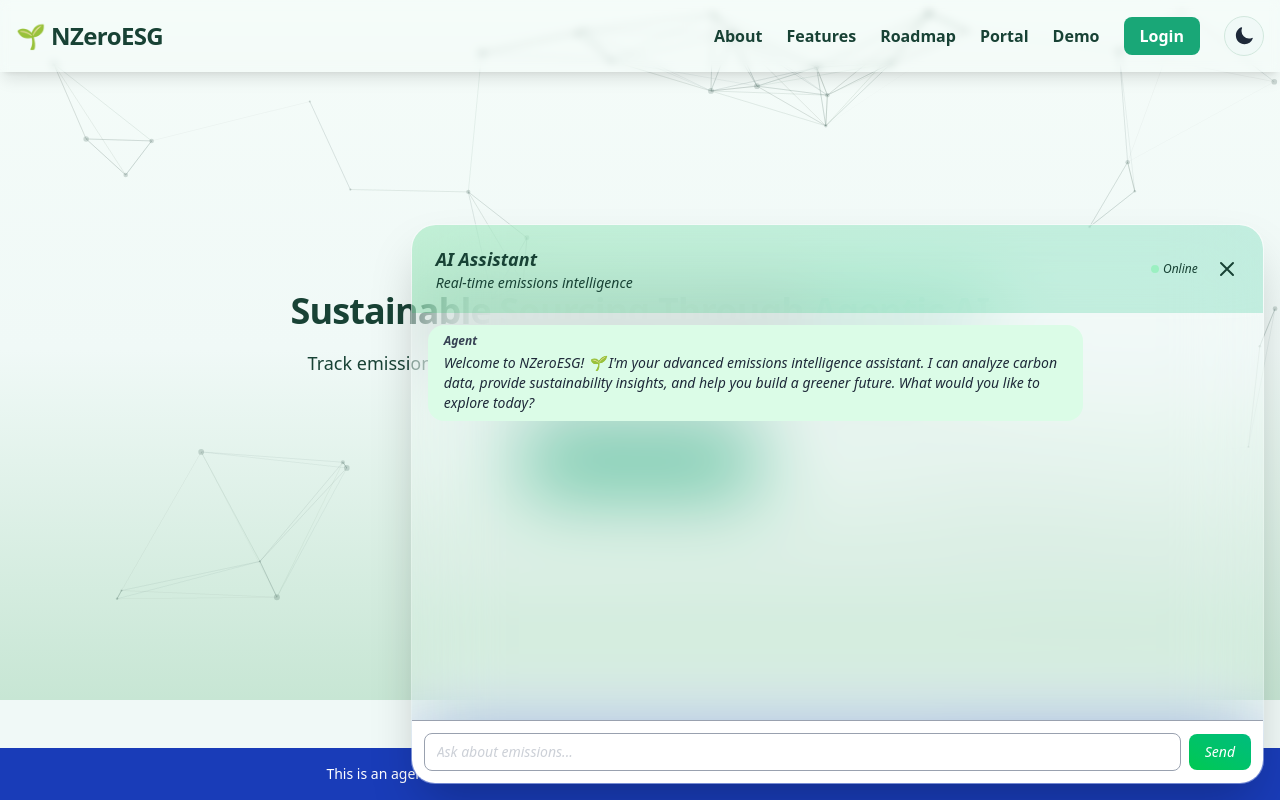
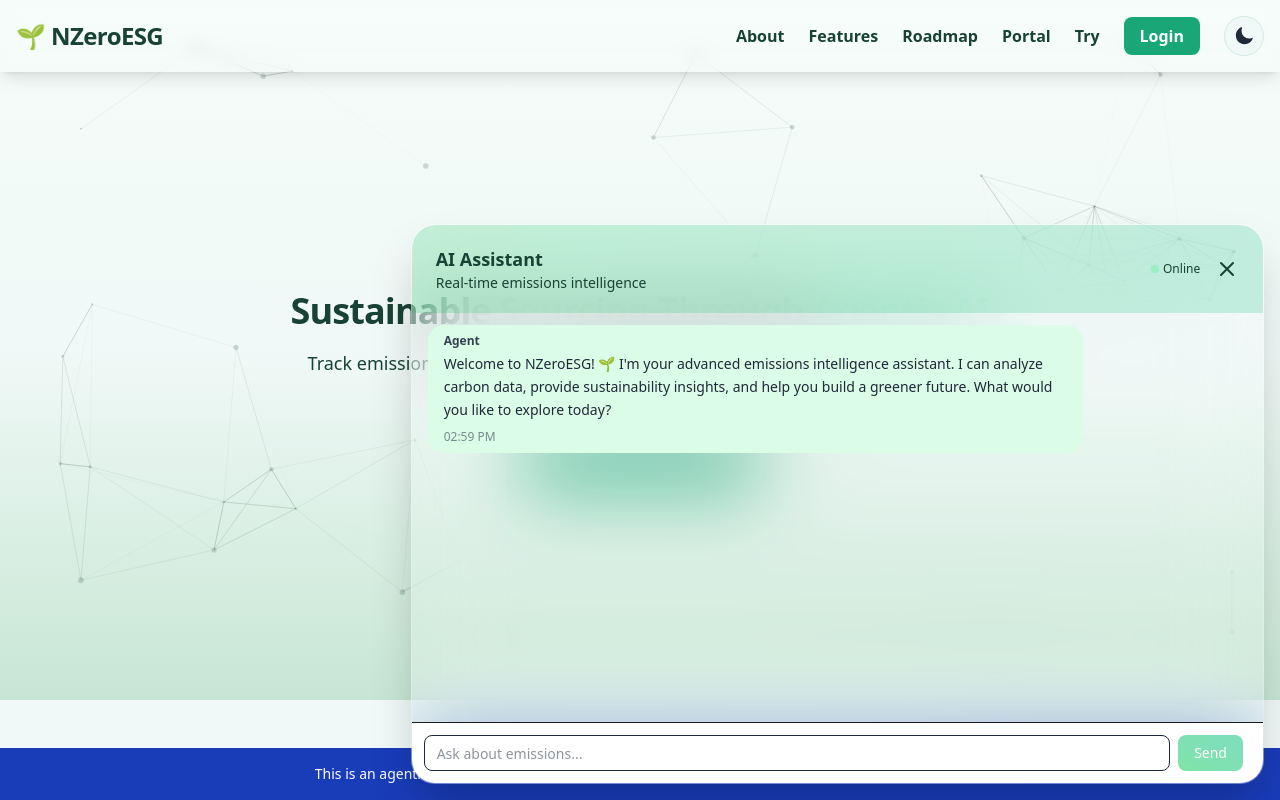
Before and after one commit to davidpal3c/NZeroESG_Scope3, a Next.js app in the folder nzeroesg-client/: page / in a window 1280 px wide. Both pictures are taken after a click on the button 1235 px from the left and 752 px from the top of the page. Shown: the top 800 px of the page. Built offline with nearby package versions, Linux system fonts and the light colour scheme.

Commit message:
enhanced chatInterface (embeddable but controllable), chatInput updates

```diff
--- /dev/null
+++ b/nzeroesg-client/app/components/chat_ui/ChatInput.tsx
@@ -0,0 +1,78 @@
+// TODO: add validation for input
+
+import { useRef, useState, useEffect } from 'react';
+
+
+interface ChatInputProps {
+    sendMessage: (message: string) => void;
+    disabled?: boolean;
+}
+
+export default function ChatInput({ sendMessage, disabled }: ChatInputProps) {
+    const textAreaRef = useRef<HTMLTextAreaElement>(null);
+    const [input, setInput] = useState<string>('');
+
+    const handleSend = () => {
+        if (input.trim() && !disabled) {
+            sendMessage(input);
+            setInput('');
+
+            // TODO: add scroll to bottom of chat
+
+            setTimeout(() => {
+                if (textAreaRef.current) {
+                    textAreaRef.current.style.height = 'auto';
+                    textAreaRef.current.focus();
+                }
+            }, 0);
+        }
+    }
+
+    const handleKeyDown = (e: React.KeyboardEvent<HTMLTextAreaElement>) => {
+        if (e.key === 'Enter' && !e.shiftKey) {
+            e.preventDefault();
+            handleSend();
+
+            setTimeout(() => {
+                textAreaRef.current?.focus();
+            }, 0);
+        }
+    }
+
+    // recalculate height of textarea when input changes
+    useEffect(() => {
+        if (textAreaRef.current) {
+            textAreaRef.current.style.height = 'auto';
+            textAreaRef.current.style.height = `${textAreaRef.current.scrollHeight}px`;
+        }
+    }, [input]);
+
+
+    return(
+        <div className="p-3 border-t bg-white flex items-center gap-2">
+            <textarea
+                ref={textAreaRef}
+                value={input}
+                onChange={(e) => setInput(e.target.value)}
+                onKeyDown={handleKeyDown}
+                placeholder="Ask about emissions..."
+                disabled={disabled}
+                rows={1}
+                // className="flex-1 px-3 py-2 text-sm border rounded-lg focus:outline-none focus:ring-2 focus:ring-green-500"
+                className="flex-1 px-3 py-2 text-sm text-slate-800 border rounded-lg focus:outline-none focus:ring-2 focus:ring-green-500 resize-none overflow-hidden max-h-32"
+            />
+            <button
+                onClick={handleSend}
+                disabled={!input.trim() || disabled}        // Disable button if input is empty or disabled prop is true
+                // className="px-4 py-2 text-sm bg-gradient-to-tr from-green-500 to-emerald-500 text-white rounded-lg hover:bg-green-800 transition"
+                className="px-4 py-2 text-sm bg-gradient-to-tr from-green-500 to-emerald-500 text-white rounded-lg hover:bg-green-800 transition disabled:opacity-50 disabled:cursor-not-allowed"
+            >
+                Send
+            </button>
+            <div>
+                <span></span>
+                <span></span>
+            </div>
+        </div>
+    );
+}
--- a/nzeroesg-client/app/components/chat_ui/ChatInterface.tsx
+++ b/nzeroesg-client/app/components/chat_ui/ChatInterface.tsx
@@ -1,36 +1,43 @@
-import { useState, useRef } from 'react';
+import { useState, useRef, useEffect } from 'react';
 import axios from 'axios';
 import EnergySavingsLeafIcon from '@mui/icons-material/EnergySavingsLeaf';
+import { timeStamp } from 'console';
 // import { Message } from "@/app/types/chat"
-
+import ChatInput from './ChatInput';
 
 interface Message {
     role: "user" | "agent";
     content: string;
-    // timestamp: Date
+    timestamp: Date
+}
+
+interface ChatInterfaceProps {
+    initialOpen?: boolean;
+    onOpenChange?: (isOpen: boolean) => void;
 }
 
 // export default function ChatBox({ apiUrl }: { apiUrl: string })
-export default function ChatInterface() {
+export default function ChatInterface({ initialOpen = false, onOpenChange }: ChatInterfaceProps) {
     const [messages, setMessages ] = useState<Message[]>([
         {
             role: "agent" as const,
-            content: "Welcome to NZeroESG! 🌱 I'm your advanced emissions intelligence assistant. I can analyze carbon data, provide sustainability insights, and help you build a greener future. What would you like to explore today?"
+            content: "Welcome to NZeroESG! 🌱 I'm your advanced emissions intelligence assistant. I can analyze carbon data, provide sustainability insights, and help you build a greener future. What would you like to explore today?",
+            timestamp: new Date()
         }
     ]);
-    const [input, setInput] = useState("");
-    const [ chatOpen, setChatOpen ] = useState(false);
+    const [isLoading, setIsLoading] = useState(false);
+    const [isOpen, setIsOpen] = useState(false);
     const chatRef = useRef<HTMLDivElement>(null);
 
-    const sendMessage = async () => {
-        const newMessages = [...messages, { role: 'user' as const, content: input }];
+    const handleSendMessage = async (message: string) => {
+        const newMessages = [...messages, { role: 'user' as const, content: message, timestamp: new Date() }];
         setMessages(newMessages);
-        setInput('');
+        setIsLoading(true);
 
         try {
             const response = await axios.post(
                 `${process.env.NEXT_PUBLIC_BACKEND_URL}/chat`,
-                    { input },
+                    { message },
                     {
                         headers: {
                             'Content-Type': 'application/json',
@@ -45,21 +52,28 @@
 
 
             console.log('Response from server:', data);
-            setMessages([...newMessages, { role: 'agent' as const, content: data.reply.output }])
+            setMessages([...newMessages, { role: 'agent' as const, content: data.reply.output, timestamp: new Date() }]);
         } catch (error) {
             console.error('Error sending message:', error);
-            setMessages([...newMessages, { role: 'agent' as const, content: 'Failed to send message.' }]);
+            setMessages([...newMessages, { role: 'agent' as const, content: 'Server Error: Failed to send message.', timestamp: new Date() }]);
             throw new Error('Failed to send message. ChatBox.tsx');
+        } finally {
+            setIsLoading(false);
         }
     }
 
-    const toggleChat = () => {
-        setChatOpen(!chatOpen);
+    const handleToggleChat = (newState: boolean) => {
+        setIsOpen(newState);
+        onOpenChange?.(newState);
     };
+
+    useEffect(() => {
+        setIsOpen(initialOpen)
+    }, [initialOpen])
 
     return (
     <div>
-      {chatOpen ? (
+      {isOpen ? (
         <div
             ref={chatRef}
             className="fixed bottom-4 right-4 w-8/12 max-w-full h-[35rem] bg-white/10 backdrop-blur-2xl rounded-3xl shadow-2xl border border-white/20 flex flex-col  overflow-hidden z-50 animate-fade-in">
@@ -75,7 +89,7 @@
                             <span className="text-primary text-xs">Online</span>
                         </div>
                         <div className='flex justify-end'>
-                    <button onClick={toggleChat} className="text-primary hover:text-green-500 transition-colors cursor-pointer">
+                            <button onClick={() => handleToggleChat(false)} className="text-primary hover:text-green-500 transition-colors cursor-pointer">
                                 <svg xmlns="http://www.w3.org/2000/svg" className="h-6 w-6" fill="none" viewBox="0 0 24 24" stroke="currentColor">
                                     <path strokeLinecap="round" strokeLinejoin="round" strokeWidth={2} d="M6 18L18 6M6 6l12 12" />
                                 </svg>
@@ -101,39 +115,25 @@
                         <strong className="block text-gray-700 text-xs mb-1">
                             {msg.role === 'user' ? 'You' : 'Agent'}
                         </strong>
-                    <p className="text-gray-800 whitespace-pre-wrap">{msg.content}</p>
+                        <div className="text-gray-800 leading-relaxed whitespace-pre-wrap">{msg.content}</div>
 
-                    {/* <div className="text-xs opacity-60 mt-2 border border-red-600">
+                        <div className="text-xs text-slate-700 opacity-60 mt-2">
                             {msg.timestamp.toLocaleTimeString([], {
                             hour: "2-digit",
                             minute: "2-digit",
                             })}
-                    </div> */}
+                        </div>
                     </div>
                 </div>
                 ))}
             </div>
 
-          <div className="p-3 border-t bg-white flex items-center gap-2">
-            <input
-              type="text"
-              value={input}
-              onChange={(e) => setInput(e.target.value)}
-              onKeyDown={(e) => e.key === 'Enter' && sendMessage()}
-              placeholder="Ask about emissions..."
-              className="flex-1 px-3 py-2 text-sm border rounded-lg focus:outline-none focus:ring-2 focus:ring-green-500"
-            />
-            <button
-              onClick={sendMessage}
-              className="px-4 py-2 text-sm bg-gradient-to-tr from-green-500 to-emerald-500 text-white rounded-lg hover:bg-green-800 transition"
-            >
-              Send
-            </button>
-          </div>
+            <ChatInput sendMessage={handleSendMessage} disabled={isLoading} />
+
         </div>
       ) : (
         <button
-          onClick={toggleChat}
+          onClick={() => handleToggleChat(true)}
           className="group fixed bottom-4 right-4 z-50 p-4 bg-accent text-white rounded-full shadow-lg border border-green-700 hover:bg-tertiary transition"
         >
           <EnergySavingsLeafIcon className="text-white text-2xl group-hover:scale-110 transition-transform" />
--- a/nzeroesg-client/app/components/page_components/HomePage.tsx
+++ b/nzeroesg-client/app/components/page_components/HomePage.tsx
@@ -1,6 +1,6 @@
 "use client"
 import Link from "next/link";
-import { useRef } from "react";
+import { useRef, useState } from "react";
 import ThemeToggle from "@/app/components/ThemeToggle";
 import HeroSection from "@/app/components/page_components/HeroSection";
 import AboutSection from "@/app/components/page_components/AboutSection";
@@ -13,6 +13,7 @@
 
 export default function HomePage() {
   const chatRef = useRef<HTMLDivElement>(null);
+  const [isChatOpen, setIsChatOpen] = useState(false);
 
   const router = useRouter();
 
@@ -40,19 +41,21 @@
           "name": "Portal",
           "link": "/dashboard",
           "type": "route"
-      },
-      {
-          "name": "Demo",
-          "link": "#demo",
-          "type": "route"
       }
   ]
 
+  const handleOpenChat = () => {
+    setIsChatOpen(true);
+
+    setTimeout(() => {
+      scrollToChat();
+    }, 50);
+  }
 
   return (
     <>
       {/* NAVBAR */}
-      <header className="fixed top-0 left-0 right-0 z-50 bg-transparent backdrop-blur-xs shadow-lg dark:shadow-xl dark:shadow-indigo-600 transition-colors">
+      <header className="fixed top-0 left-0 right-0 z-50 bg-transparent backdrop-blur-sm shadow-lg dark:shadow-xl dark:shadow-indigo-600 transition-colors">
         <nav className="max-w-7xl mx-auto px-4 py-4 flex justify-between items-center">
           <a href="#" className="text-2xl font-bold text-primary tracking-tight">🌱 NZeroESG</a>
           <div className="flex flex-row justify-center items-center space-x-6 text-sm font-medium">
@@ -72,6 +75,12 @@
                     )}
                 </div>
             ))}
+            <button
+              onClick={handleOpenChat}
+              className="hover:text-secondary text-primary text-[1rem] font-semibold cursor-pointer"
+            >
+              Try
+            </button>
             <Link href="/login" className="bg-accent text-white px-4 py-2 rounded-lg hover:bg-secondary text-[1rem] font-semibold">Login</Link>
             <ThemeToggle />
           </div>
@@ -239,21 +248,9 @@
           </div>
         </div>
       </main> */}
-
-      {/* CHAT PREVIEW SECTION */}
-
-      <section id="demo" ref={chatRef} className="py-20 bg-white dark:bg-gray-900 text-center">
-        <div className="max-w-3xl mx-auto px-6">
-          <h3 className="text-2xl font-bold mb-4 text-green-700">Try It Out</h3>
-          <p className="text-gray-500 dark:text-gray-300 mb-6">
-            This is an early-stage prototype. Expect active development and new tools soon!
-          </p>
-          <div className="text-gray-400 italic border border-dashed p-12 rounded-lg dark:border-gray-700">
-            [ Embeddable Chatbot Interface Coming Here Soon ]
-            <ChatInterface />
-          </div>
-        </div>
-      </section>
+      <div>
+        <ChatInterface initialOpen={isChatOpen} onOpenChange={setIsChatOpen} />
+      </div>
 
       {/* FOOTER */}
       <footer className="bg-gray-100 dark:bg-gray-800 py-6 text-center text-sm text-gray-500 dark:text-gray-400">
@@ -262,93 +259,3 @@
     </>
   );
 }
-
-//   return (
-//     <div className="min-h-screen transition-colors bg-white text-gray-800 dark:bg-gray-900 dark:text-gray-100">
-//       {/* Navbar */}
-//        <nav className="bg-card border-b border-border p-4 flex justify-between items-center transition-colors">
-//         <h1 className="text-xl font-bold text-primary">🌱 NZeroESG</h1>
-//         <div className="space-x-4 flex items-center">
-//           <Link href="#about">
-//             <span className="text-primary dark:text-[var(--accent)] hover:text-foreground cursor-pointer transition-colors">
-//               About
-//             </span>
-//           </Link>
-//           <Link href="/login">
-//             <button className="bg-green-600 hover:bg-green-700 text-white px-4 py-2 rounded-xl transition-colors">
-//               Login
-//             </button>
-//           </Link>
-//           <ThemeToggle />
-//         </div>
-//       </nav>
-
-
-//       {/* Hero Section */}
-//       <section className="text-center py-20 px-6 bg-white dark:bg-gray-900 text-gray-700 dark:text-gray-200">
-//         <h2 className="text-4xl font-bold text-gray-800 mb-4">
-//           Empower Your Procurement with <span className="text-green-700">AI-Driven Sustainability</span>
-//         </h2>
-//         <p className="max-w-xl mx-auto text-gray-600 text-lg mb-8">
-//           NZeroESG helps you track and reduce carbon emissions across suppliers and shipments —
-//           interactively and intelligently. Make procurement decisions that are both eco-conscious and cost-effective.
-//         </p>
-//         <button
-//           onClick={scrollToChat}
-//           className="bg-green-700 text-white px-6 py-3 rounded-xl hover:bg-green-800"
-//         >
-//           Try our Agentic Ai Chatbot
-//         </button>
-//       </section>
-
-
-//       {/* Content area */}
-      // <main className="container mx-auto px-4 py-8">
-      //   <div className="bg-card border border-border rounded-lg shadow-lg p-6 mb-6 transition-colors">
-      //     <h2 className="text-2xl font-bold text-card-foreground mb-4">
-      //       Welcome to NZeroESG
-      //     </h2>
-      //     <p className="text-muted-foreground mb-4">
-      //       This is a test paragraph to see if the dark mode is working properly.
-      //       The background should change when you toggle between light and dark modes.
-      //     </p>
-      //     <div className="space-y-2">
-      //       <div className="p-3 bg-muted rounded transition-colors">
-      //         <span className="text-[var(--primary)]">Test card 1 - Using custom properties</span>
-      //       </div>
-      //       <div className="p-3 bg-background rounded transition-colors">
-      //         <span className="text-[var(--accent)]">Test card 2 - Using Tailwind classes</span>
-      //       </div>
-      //       <div className="p-3 bg-background rounded transition-colors">
-      //         <span className="text-primary">Test card 3 - Traditional Tailwind dark mode</span>
-      //       </div>
-      //     </div>
-      //   </div>
-      // </main>
-
-//       {/* About Section */}
-//       <section id="about" className="bg-white py-16 px-6">
-//         <div className="max-w-4xl mx-auto text-center">
-//           <h3 className="text-2xl font-semibold text-gray-800 mb-4">What Can It Do?</h3>
-//           <div className="flex justify-center mb-6">
-//             <p className="text-gray-600 text-md leading-relaxed justify-items-start">
-//               🟢 Calculate real-time CO₂ emissions from shipping, procurement, and logistics.<br />
-//               🧠 Use an intelligent chatbot to get greener alternatives for your shipments.<br />
-//               📉 Visualize emission reductions with easy-to-understand comparisons.<br />
-//               🔁 Track and compare suppliers by region, emission profile, or transport mode.<br />
-//               🌍 Built with Agentic AI, FastAPI, LangChain, and real emission APIs like Climatiq and Carbon Interface.
-//             </p>
-
-//           </div>
-//         </div>
-//       </section>
-
-//       {/* Placeholder for Chat Section */}
-//       <section ref={chatRef} className="min-h-[500px] bg-gray-100 p-8">
-//         <h4 className="text-xl font-semibold text-gray-700 text-center mb-4">Chat Assistant (Coming Below)</h4>
-//         {/* Later insert <ChatWindow /> or full chatbot SPA here */}
-//         <div className="text-center text-gray-400 italic">[ Chatbot will appear here ]</div>
-//       </section>
-//     </div>
-//   );
-// }
--- a/nzeroesg-client/app/components/temporary-banner.tsx
+++ b/nzeroesg-client/app/components/temporary-banner.tsx
@@ -2,7 +2,7 @@
     return(
         <div className="fixed bottom-0 left-0 right-0 z-30 bg-blue-800 text-white text-center p-4">
             <p className="text-sm">
-                This is an agentic-ai system and concept prototype. The project is currently under development.
+                This is an agentic-ai system and concept prototype.  Expect active development and new tools soon!
             </p>
         </div>
     )
--- a/nzeroesg-client/app/dashboard/page.tsx
+++ b/nzeroesg-client/app/dashboard/page.tsx
@@ -3,8 +3,8 @@
         <div className="">
             <div className="flex flex-col items-center justify-center h-screen">
                 {/* <h1 className="text-4xl font-bold mb-4">User Portal</h1> */}
-                <p className="text-lg text-primary">Welcome to the User Portal - Dashboard.</p>
-                <p className="text-lg text-primary">Page under construction...</p>
+                {/* <p className="text-lg text-primary">Welcome to the User Portal - Dashboard.</p> */}
+                <p className="text-lg text-primary">Oops! This page is under construction...</p>
             </div>
         </div>
     );
--- a/nzeroesg-client/package.json
+++ b/nzeroesg-client/package.json
@@ -24,7 +24,8 @@
     "next": "15.3.3",
     "postcss": "^8.5.4",
     "react": "^19.0.0",
-    "react-dom": "^19.0.0"
+    "react-dom": "^19.0.0",
+    "react-hook-form": "^7.57.0"
   },
   "devDependencies": {
     "@tailwindcss/postcss": "^4.1.8",
```
Also changed, not shown: 1 other file (tests, documents, lock files or other folders). Lines whose indentation alone changed are shown as unchanged.
